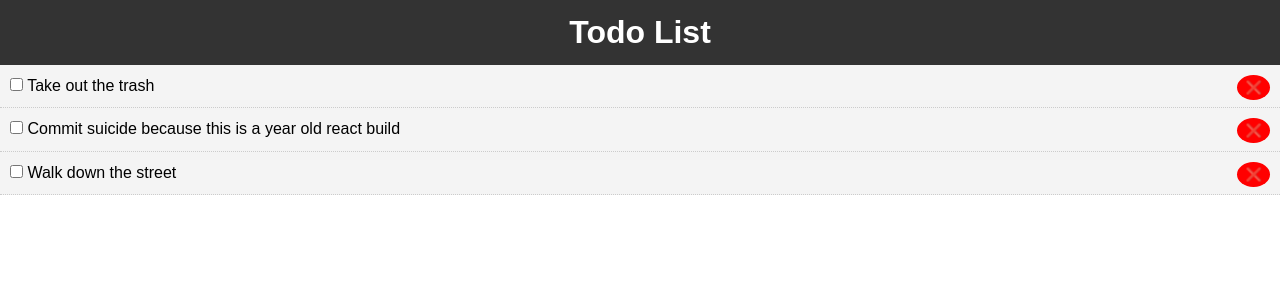
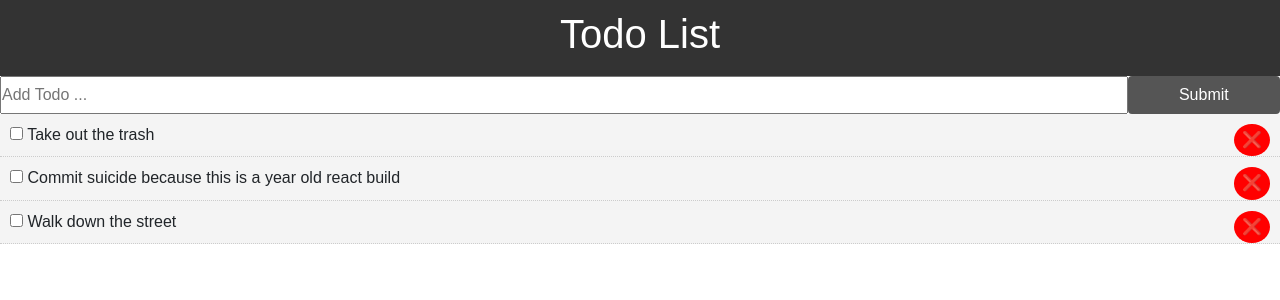
Before and after one commit to Gsak3l/react-todo-list, a React (Create React App) app: page / in a window 1280 px wide. Shown: the top 300 px of the page. Built offline with nearby package versions, Linux system fonts and the light colour scheme.

Commit message:
new task works

```diff
--- a/public/index.html
+++ b/public/index.html
@@ -1,40 +1,28 @@
 <!DOCTYPE html>
-<html lang="en">
-  <head>
-    <meta charset="utf-8">
-    <meta name="viewport" content="width=device-width, initial-scale=1, shrink-to-fit=no">
-    <meta name="theme-color" content="#000000">
-    <!--
-      manifest.json provides metadata used when your web app is added to the
-      homescreen on Android. See https://developers.google.com/web/fundamentals/engage-and-retain/web-app-manifest/
-    -->
-    <link rel="manifest" href="%PUBLIC_URL%/manifest.json">
-    <link rel="shortcut icon" href="%PUBLIC_URL%/favicon.ico">
-    <!--
-      Notice the use of %PUBLIC_URL% in the tags above.
-      It will be replaced with the URL of the `public` folder during the build.
-      Only files inside the `public` folder can be referenced from the HTML.
+<html>
 
-      Unlike "/favicon.ico" or "favicon.ico", "%PUBLIC_URL%/favicon.ico" will
-      work correctly both with client-side routing and a non-root public URL.
-      Learn how to configure a non-root public URL by running `npm run build`.
-    -->
-    <title>React App</title>
-  </head>
-  <body>
-    <noscript>
-      You need to enable JavaScript to run this app.
-    </noscript>
-    <div id="root"></div>
-    <!--
-      This HTML file is a template.
-      If you open it directly in the browser, you will see an empty page.
+<head>
+  <meta charset="utf-8">
+  <meta name="viewport" content="width=device-width, initial-scale=1">
+  <title>Hello Bulma!</title>
+  <!-- CSS only -->
+  <link rel="stylesheet" href="https://stackpath.bootstrapcdn.com/bootstrap/4.5.1/css/bootstrap.min.css"
+    integrity="sha384-VCmXjywReHh4PwowAiWNagnWcLhlEJLA5buUprzK8rxFgeH0kww/aWY76TfkUoSX" crossorigin="anonymous">
 
-      You can add webfonts, meta tags, or analytics to this file.
-      The build step will place the bundled scripts into the <body> tag.
+  <!-- JS, Popper.js, and jQuery -->
+  <script src="https://code.jquery.com/jquery-3.5.1.slim.min.js"
+    integrity="sha384-DfXdz2htPH0lsSSs5nCTpuj/zy4C+OGpamoFVy38MVBnE+IbbVYUew+OrCXaRkfj" crossorigin="anonymous">
+  </script>
+  <script src="https://cdn.jsdelivr.net/npm/popper.js@1.16.1/dist/umd/popper.min.js"
+    integrity="sha384-9/reFTGAW83EW2RDu2S0VKaIzap3H66lZH81PoYlFhbGU+6BZp6G7niu735Sk7lN" crossorigin="anonymous">
+  </script>
+  <script src="https://stackpath.bootstrapcdn.com/bootstrap/4.5.1/js/bootstrap.min.js"
+    integrity="sha384-XEerZL0cuoUbHE4nZReLT7nx9gQrQreJekYhJD9WNWhH8nEW+0c5qq7aIo2Wl30J" crossorigin="anonymous">
+  </script>
+</head>
 
-      To begin the development, run `npm start` or `yarn start`.
-      To create a production bundle, use `npm run build` or `yarn build`.
-    -->
-  </body>
+<body>
+  <div id="root"></div>
+</body>
+
 </html>
--- a/src/App.css
+++ b/src/App.css
@@ -13,3 +13,17 @@ a {
   color: #333;
   text-decoration: none;
 }
+
+
+.btn {
+  display: inline-block;
+  border: none;
+  background: #555;
+  color: #fff;
+  padding: 7px 20px;
+  cursor: pointer;
+}
+
+.btn:hover {
+  background: #666;
+}
--- a/src/App.js
+++ b/src/App.js
@@ -1,8 +1,8 @@
 import React, { Component } from 'react';
 import './App.css';
 import Header from './components/layout/Header';
-import Todos  from './components/Todos';
-
+import Todos from './components/Todos';
+import AddTodo from './components/AddTodo'
 
 class App extends Component {
 
@@ -44,12 +44,25 @@ class App extends Component {
     this.setState({ todos: [...this.state.todos.filter(todo => todo.id !== id)] });
   }
 
+  // Add Todo Item
+  addTodo = (title) => {
+    const newTodo = {
+      id: 4,
+      title,
+      completed: false
+    };
+    this.setState({todos: [...this.state.todos, newTodo]});
+  };
+
   render() {
     return (
       <div className='App'>
-        <Header />
-        <Todos todos={this.state.todos} markComplete={this.markComplete}
-          delTodo={this.delTodo} />
+        <div className='main-container'>
+          <Header />
+          <AddTodo addTodo={this.addTodo}/>
+          <Todos todos={this.state.todos} markComplete={this.markComplete}
+            delTodo={this.delTodo} />
+        </div>
       </div>
     );
   }
--- /dev/null
+++ b/src/components/AddTodo.js
@@ -0,0 +1,32 @@
+import React, { Component } from "react";
+
+export class AddTodo extends Component {
+    state = {
+        title: ''
+    }
+
+    onChange = (e) => {
+        this.setState({ [e.target.name]: e.target.value });
+    }
+
+    onSubmit = (e) => {
+        e.preventDefault();
+        this.props.addTodo(this.state.title);
+        this.setState({title: ''});
+    }
+
+    render() {
+        return (
+            <div>
+                <form style={{ display: 'flex' }} onSubmit={this.onSubmit}>
+                    <input type="text" name="title" placeholder="Add Todo ..." style={{ flex: '10' }}
+                        value={this.state.value} onChange={this.onChange}></input>
+                    <input type="submit" value="Submit" className="btn" style={{ flex: '1' }}></input>
+                </form>
+
+            </div>
+        );
+    }
+}
+
+export default AddTodo;
--- a/src/components/layout/Header.js
+++ b/src/components/layout/Header.js
@@ -1,7 +1,7 @@
 import React from 'react';
 
 export default function Header() {
-    return(
+    return (
         <header style={headerStyle}>
             <h1>Todo List</h1>
         </header>
```
